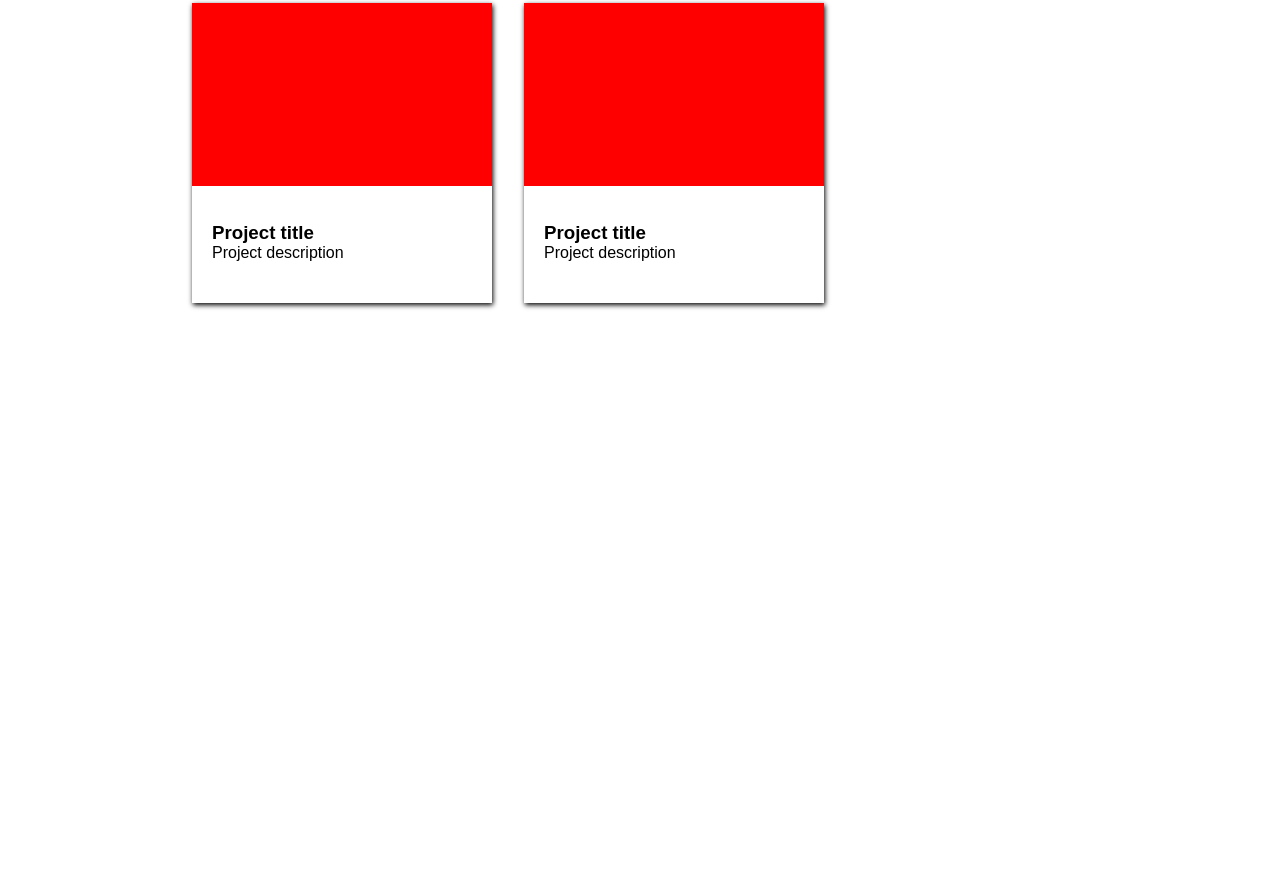
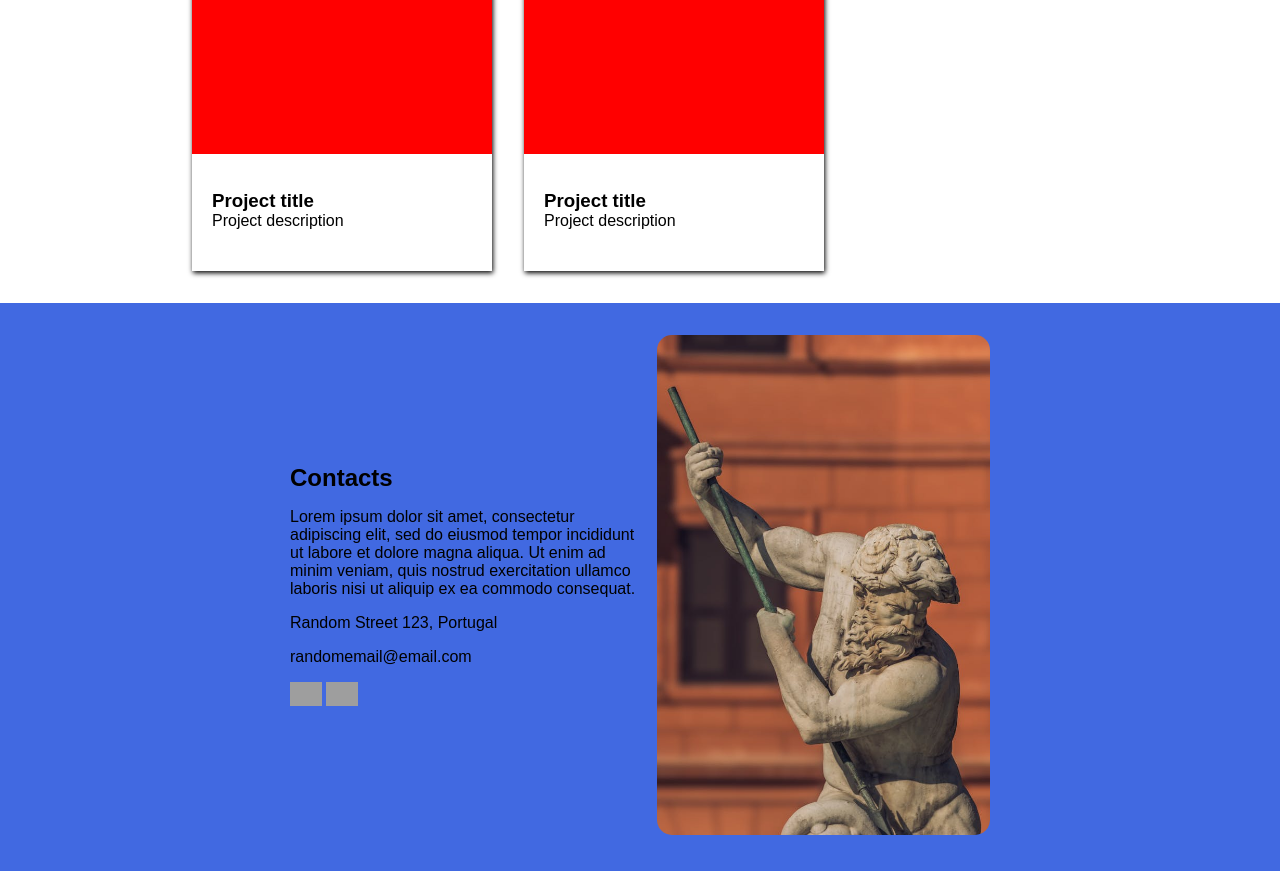
Before and after one commit to andrebarros7201/homepage, a website built with webpack: page src/index.html in a window 1280 px wide. Shown: the part 1714-2585 px from the top of the page. Before the commit the page ends 2049 px from the top, so only its background shows below. Built offline with nearby package versions, Linux system fonts and the light colour scheme; grey boxes are pictures that could not be loaded.

Commit message:
contact section

```diff
--- a/src/index.html
+++ b/src/index.html
@@ -92,6 +92,26 @@
           </div>
         </div>
       </section>
+      <div class="background-blue bottom"></div>
+      <section class="contact">
+        <div class="container">
+          <div class="left">
+            <h1>Contacts</h1>
+            <p>Lorem ipsum dolor sit amet, consectetur adipiscing elit, sed do eiusmod tempor incididunt ut labore et dolore magna aliqua. Ut enim ad minim veniam, quis nostrud exercitation ullamco laboris nisi ut aliquip ex ea commodo consequat.</p>
+            <p>Random Street 123, Portugal</p>
+            <p>randomemail@email.com</p>
+            <span>
+              <img
+                      src="https://cdn.jsdelivr.net/gh/devicons/devicon@latest/icons/github/github-original.svg"
+              />
+            <img
+                    src="https://cdn.jsdelivr.net/gh/devicons/devicon@latest/icons/linkedin/linkedin-plain.svg"
+            />
+            </span>
+          </div>
+          <div class="right"></div>
+        </div>
+      </section>
     </main>
   </body>
 </html>
--- a/src/index.js
+++ b/src/index.js
@@ -4,5 +4,9 @@ import placeholderImage from "./images/placeholder.jpg";
 const aboutMeLeft = document.querySelector("#left");
 const image = new Image();
 image.src = placeholderImage;
+aboutMeLeft.appendChild(image);
 
-aboutMeLeft.appendChild(image);
+const contact = document.querySelector(".contact .right");
+const image2 = new Image();
+image2.src = placeholderImage;
+contact.appendChild(image2);
--- a/src/style.css
+++ b/src/style.css
@@ -76,8 +76,7 @@ main {
 }
 
 .projects {
-  margin-top: 8rem;
-
+  margin-top: 6rem;
   display: flex;
   flex-direction: column;
   align-items: center;
@@ -118,3 +117,39 @@ main {
   flex: 1;
   padding: 1.25rem;
 }
+
+.contact{
+  background-color: royalblue;
+  padding: 2rem 10rem;
+  display: flex;
+  justify-content: center;
+  align-items: center;
+  width: 100vw;
+  gap: 1rem;
+}
+
+.container{
+  display: flex;
+  flex-direction: row;
+  align-items: center;
+  max-width: 700px;
+  gap: 1rem;
+}
+
+.container .left{
+  display: flex;
+  flex-direction: column;
+  gap: 1rem;
+}
+
+.container .right > img{
+  object-fit: cover;
+  background-position: center;
+  max-width: fit-content;
+  max-height: 500px;
+  border-radius: 15px;
+}
+
+.contact .container span > img{
+  max-width: 2rem
+}
```
